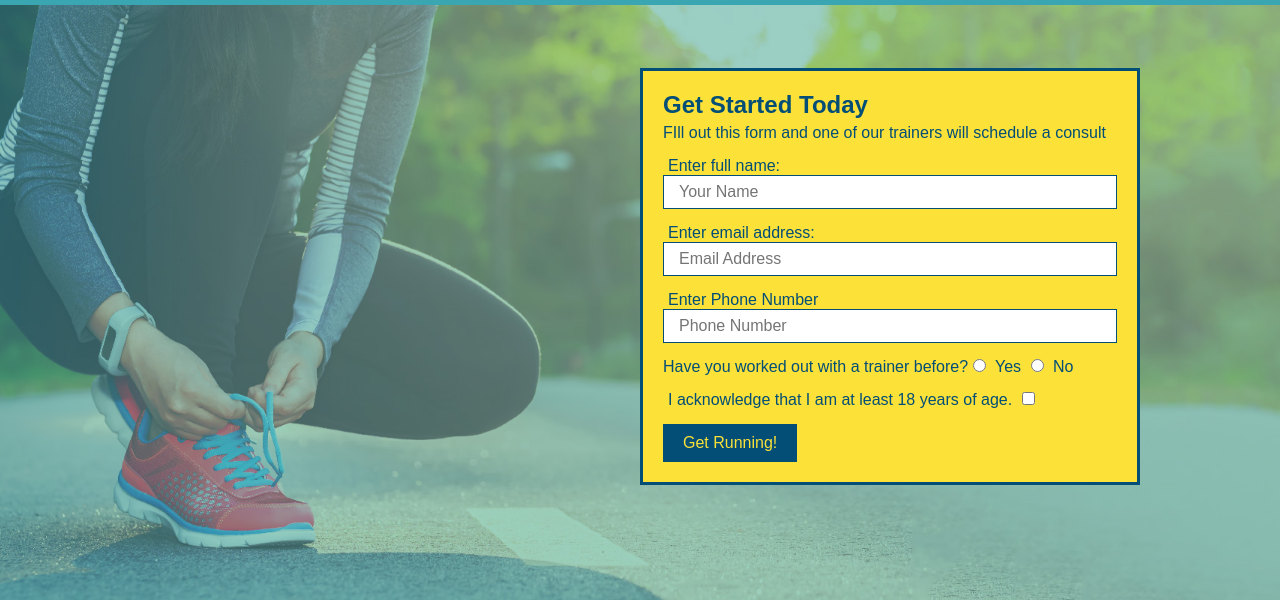
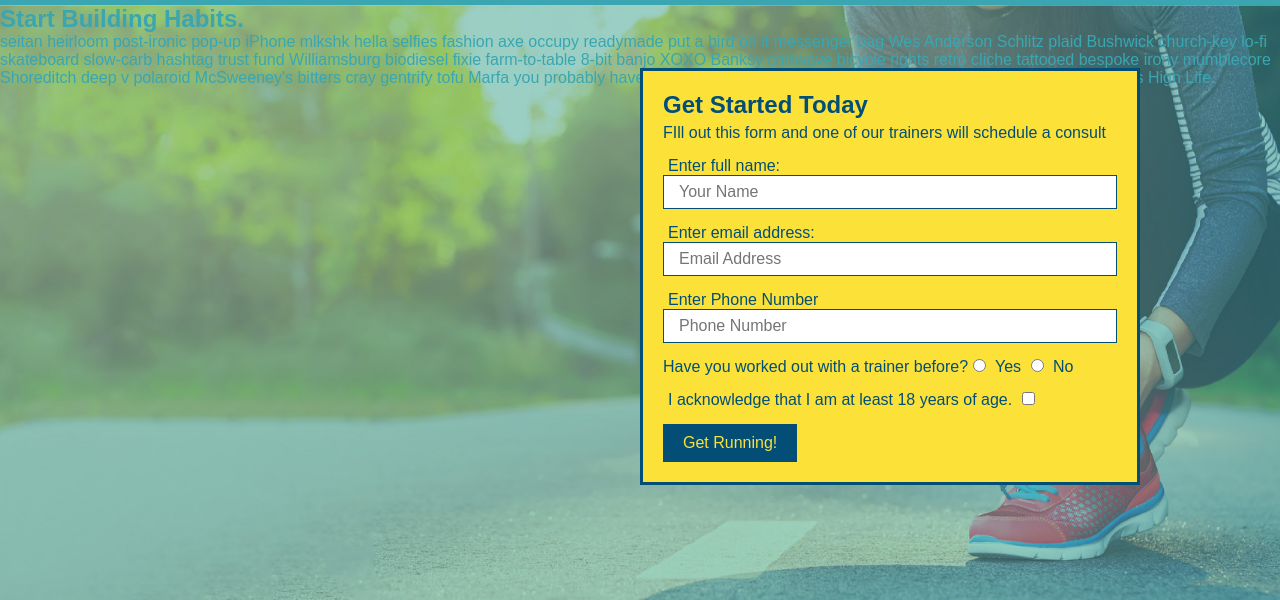
Before and after one commit to XFegan/run-buddy, a plain HTML site: page index.html in a window 1280 px wide. Shown: the part 77-677 px from the top of the page. Drawn offline with Linux system fonts and the light colour scheme.

Commit message:
add content to hero, replace image

```diff
--- a/assets/css/style.css
+++ b/assets/css/style.css
@@ -64,7 +64,7 @@ footer a {
 }
 /* Hero Style Start*/
 .hero {
-    background-image: url(../css/images/Run-Buddy-Background.jpg);
+    background-image: url(../css/images/hero-bg.jpg);
     height: 600px;
     background-size: cover;
     background-position: center;
--- a/index.html
+++ b/index.html
@@ -64,6 +64,12 @@
 
         </button>
     </form>
+        </div>
+        <div class="hero-cta">
+            <h2>Start Building Habits.</h2>
+            <p>
+                seitan heirloom post-ironic pop-up iPhone mlkshk hella selfies fashion axe occupy readymade put a bird on it messenger bag Wes Anderson Schlitz plaid Bushwick church-key lo-fi skateboard slow-carb hashtag trust fund Williamsburg biodiesel fixie farm-to-table 8-bit banjo XOXO Banksy chillwave bicycle rights retro cliche tattooed bespoke irony mumblecore Shoreditch deep v polaroid McSweeney's bitters cray gentrify tofu Marfa you probably haven't heard of them yr banh mi asymmetrical art party selvage letterpress High Life.
+            </p>
         </div>
      </section>
 <!--end hero-->
```
Also changed, not shown: assets/css/images/hero-bg.jpg (added).
